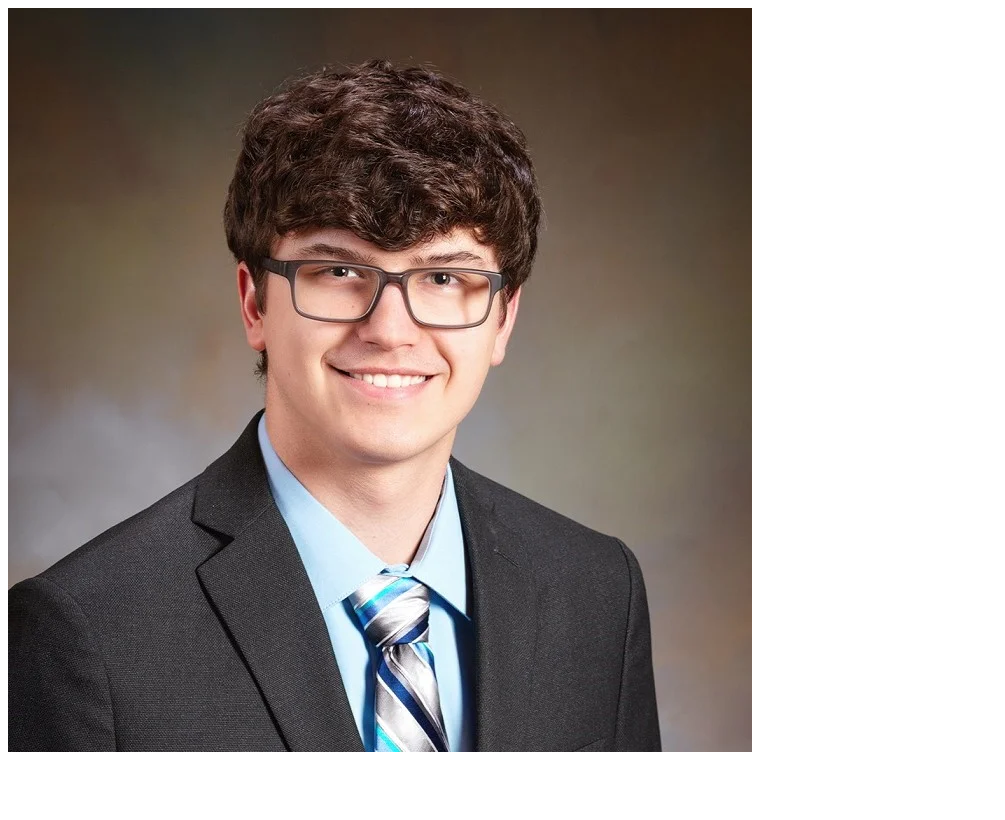
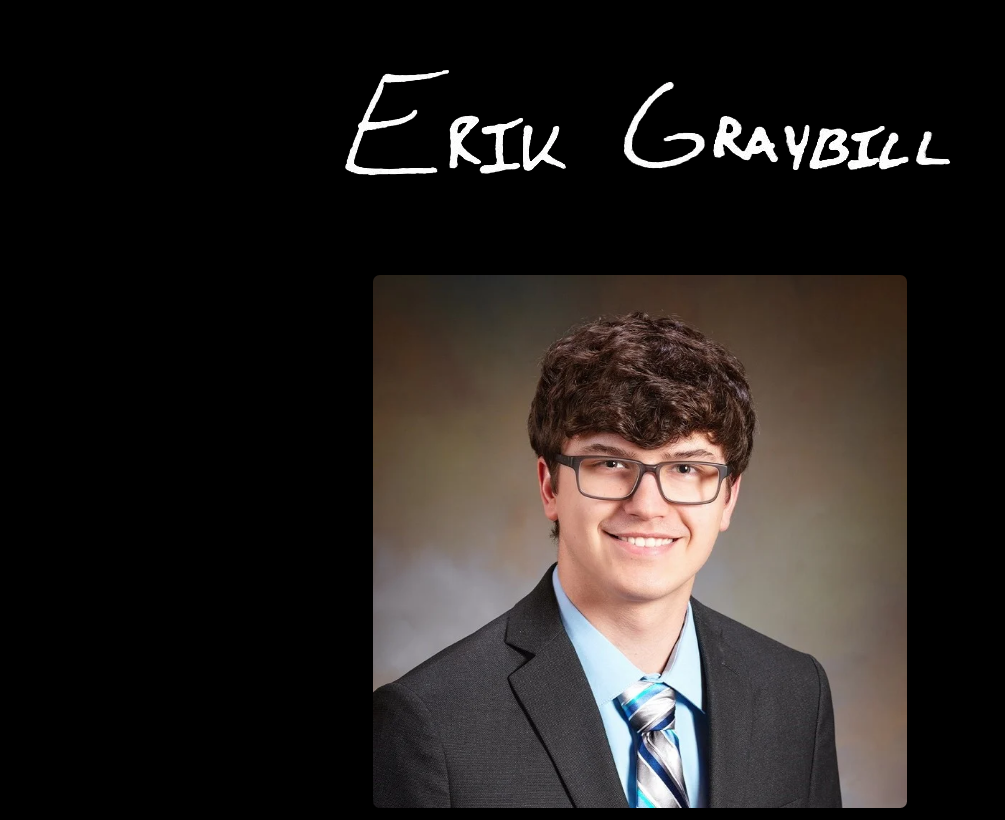
Before and after one commit to erikgraybill/first-portfolio, a plain HTML site: page index.html in a window 1280 px wide. Shown: the whole page, without its empty margins (0-1005 px from the left). Drawn offline with Linux system fonts and the light colour scheme.

Commit message:
more testing

```diff
--- a/index.html
+++ b/index.html
@@ -7,7 +7,8 @@
     <link rel="stylesheet" href="style.css" />
 </head>
 <body>
-    <img src="./img/ErikGraybill.webp">
+    <img src="./img/signatureNoBackground.webp">
+    <img class="headshot" src="./img/ErikGraybill.webp">
     <script src="script.js"></script>
 </body>
 </html>
--- a/style.css
+++ b/style.css
@@ -0,0 +1,12 @@
+body {
+    font-family: Arial, Helvetica, sans-serif ;
+    text-align: center;
+    background-color: black;
+    color: white;
+}
+
+.headshot {
+    border-radius: 5pt;
+    width: 400pt;
+    height: 400;
+}
```
Also changed, not shown: img/signatureNoBackground.webp (added).
